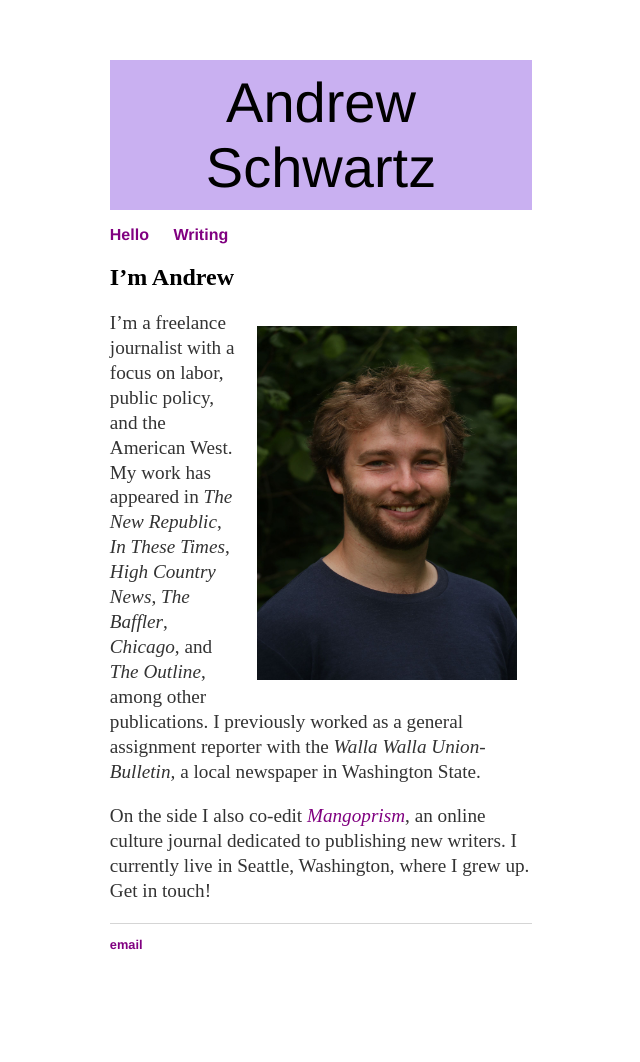
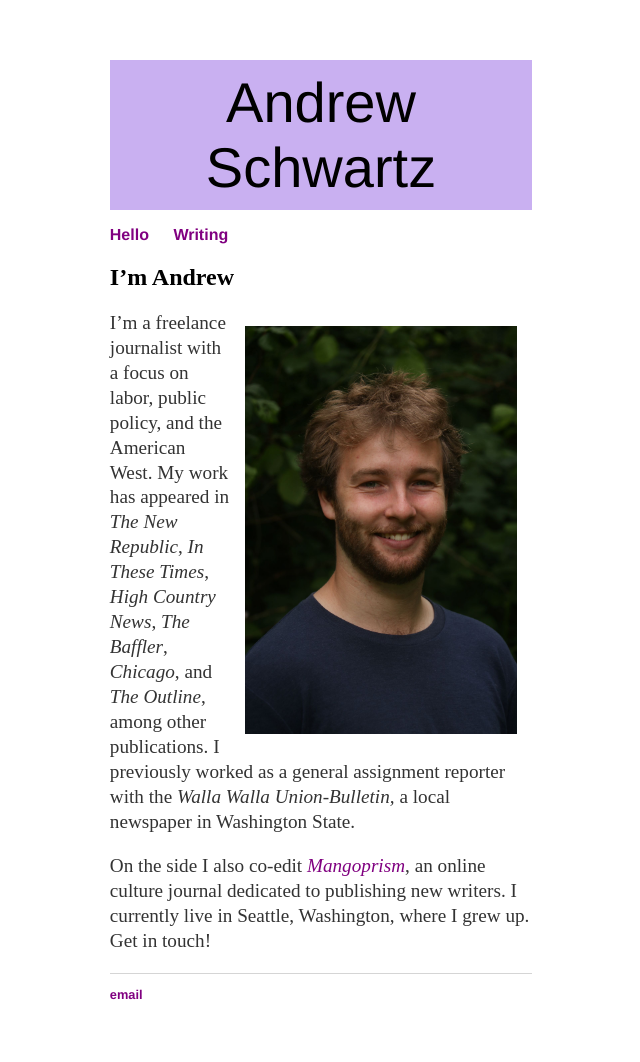
Before and after one commit to aonschwartz/aonschwartz.github.io, a Jekyll site: the page built from index.md, in a window 1280 px wide. Shown: the whole page, without its empty margins (319-959 px from the left). Built offline with Jekyll 4.4.1, drawn with Linux system fonts in a browser that asks for light colours; before the commit the page ends 1012 px from its top, so only the background shows below that.

Commit message:
Update main.css

```diff
--- a/css/main.css
+++ b/css/main.css
@@ -38,8 +38,8 @@ footer {
 }
 
 img{
-    width: 260px;
-    height: 354px;
+    width: 272px;
+    height: 408px;
     border-radius: 10px;
     float: right;
     padding: 15px;
```
